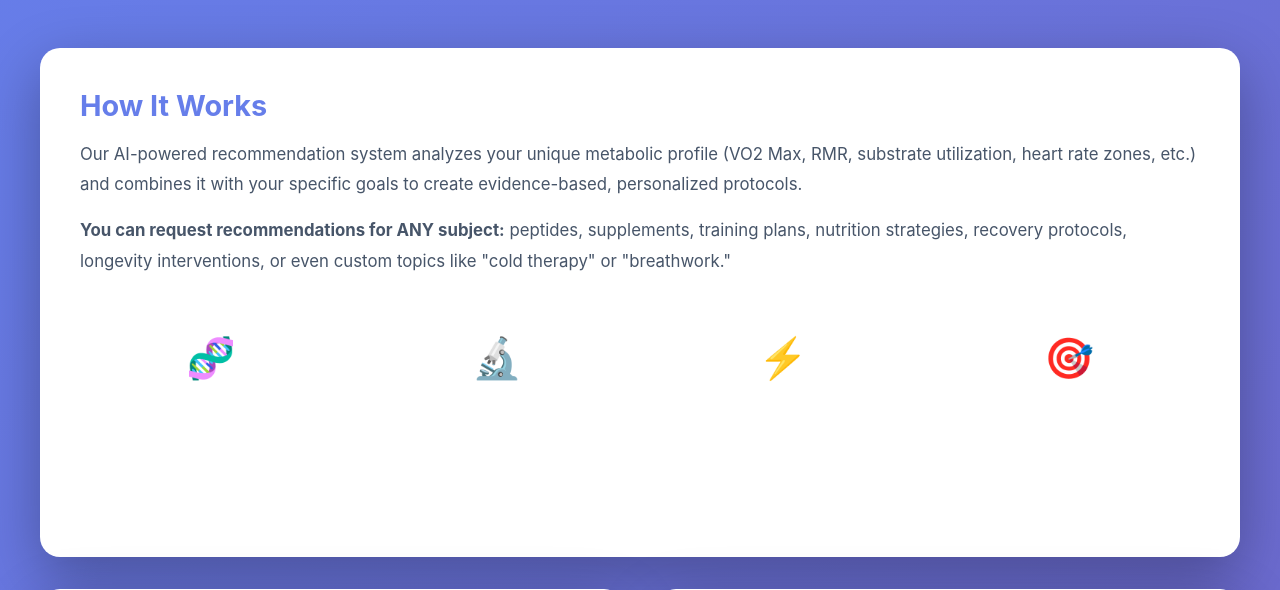
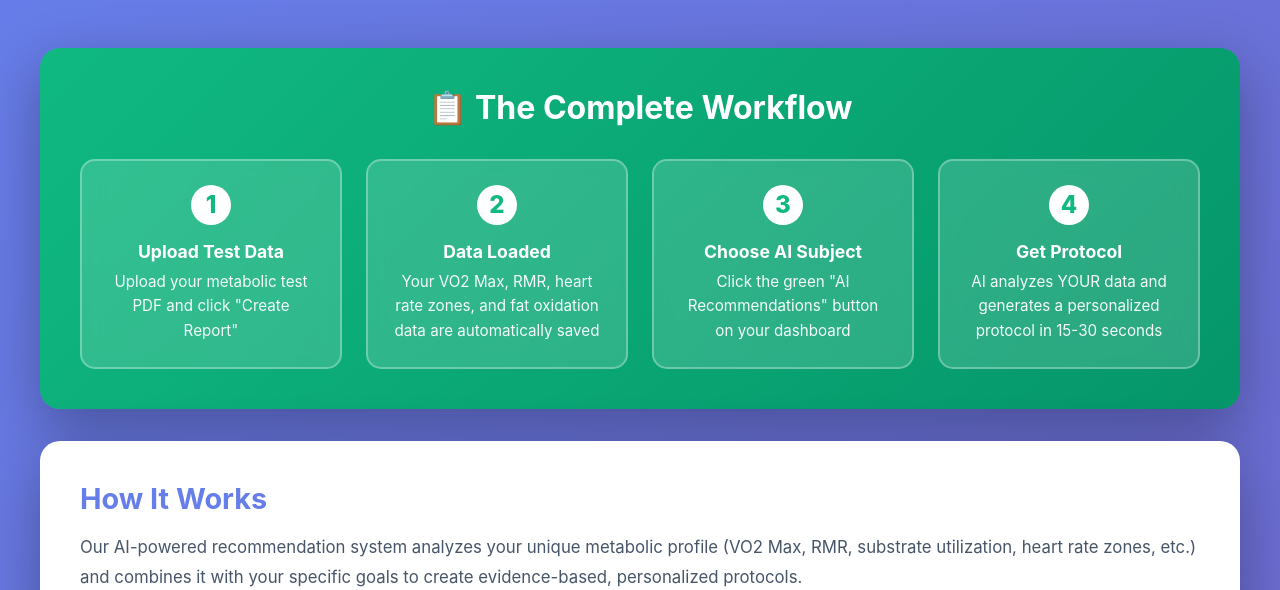
Before and after one commit to mgentry11/metabomaxpro1, a Flask app: page /ai-examples in a window 1280 px wide. Shown: the part 121-711 px from the top of the page. Run offline with Flask 3, Linux system fonts and the light colour scheme.

Commit message:
Add detailed workflow instructions for AI recommendations feature - explain upload, data loading, and AI usage

```diff
--- a/templates/ai_examples.html
+++ b/templates/ai_examples.html
@@ -275,8 +275,68 @@
             line-height: 1.6;
         }
 
+        .workflow-card {
+            background: linear-gradient(135deg, #10b981 0%, #059669 100%);
+            border-radius: 20px;
+            padding: 2.5rem;
+            box-shadow: 0 20px 60px rgba(0, 0, 0, 0.3);
+            margin-bottom: 2rem;
+            color: white;
+        }
+
+        .workflow-card h2 {
+            color: white;
+            margin-bottom: 2rem;
+            font-size: 2rem;
+            text-align: center;
+        }
+
+        .workflow-steps {
+            display: grid;
+            grid-template-columns: repeat(auto-fit, minmax(200px, 1fr));
+            gap: 1.5rem;
+        }
+
+        .workflow-step {
+            background: rgba(255, 255, 255, 0.15);
+            backdrop-filter: blur(10px);
+            border-radius: 15px;
+            padding: 1.5rem;
+            text-align: center;
+            border: 2px solid rgba(255, 255, 255, 0.3);
+        }
+
+        .workflow-step .step-number {
+            display: inline-block;
+            width: 40px;
+            height: 40px;
+            background: white;
+            color: #10b981;
+            border-radius: 50%;
+            font-size: 1.5rem;
+            font-weight: 800;
+            line-height: 40px;
+            margin-bottom: 1rem;
+        }
+
+        .workflow-step h3 {
+            color: white;
+            font-size: 1.1rem;
+            margin-bottom: 0.5rem;
+        }
+
+        .workflow-step p {
+            color: rgba(255, 255, 255, 0.95);
+            font-size: 0.95rem;
+            line-height: 1.6;
+        }
+
         @media (max-width: 1024px) {
             .example-grid {
+                grid-template-columns: 1fr;
+            }
+
+            .workflow-steps {
                 grid-template-columns: 1fr;
             }
         }
@@ -301,6 +361,33 @@
         <div class="header">
             <h1>🎯 AI Recommendations Examples</h1>
             <p>See how our AI analyzes your metabolic data to create personalized protocols</p>
+        </div>
+
+        <!-- Workflow Steps -->
+        <div class="workflow-card">
+            <h2>📋 The Complete Workflow</h2>
+            <div class="workflow-steps">
+                <div class="workflow-step">
+                    <div class="step-number">1</div>
+                    <h3>Upload Test Data</h3>
+                    <p>Upload your metabolic test PDF and click "Create Report"</p>
+                </div>
+                <div class="workflow-step">
+                    <div class="step-number">2</div>
+                    <h3>Data Loaded</h3>
+                    <p>Your VO2 Max, RMR, heart rate zones, and fat oxidation data are automatically saved</p>
+                </div>
+                <div class="workflow-step">
+                    <div class="step-number">3</div>
+                    <h3>Choose AI Subject</h3>
+                    <p>Click the green "AI Recommendations" button on your dashboard</p>
+                </div>
+                <div class="workflow-step">
+                    <div class="step-number">4</div>
+                    <h3>Get Protocol</h3>
+                    <p>AI analyzes YOUR data and generates a personalized protocol in 15-30 seconds</p>
+                </div>
+            </div>
         </div>
 
         <div class="intro-card">
```
Also changed, not shown: templates/ai_recommendations.html (+11 -2 lines).
